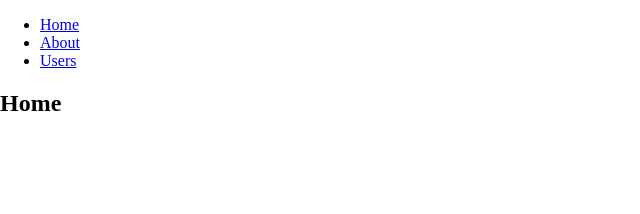
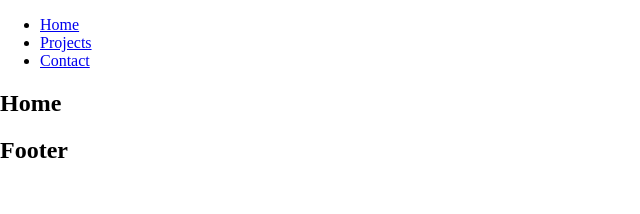
Before and after one commit to Guilherme-Monte/Portifolio-Page, a React (Create React App) app in the folder frontend/: page / in a window 1280 px wide. Shown: the top 214 px of the page, without its empty margins (0-640 px from the left). Built offline with nearby package versions, Linux system fonts and the light colour scheme.

Commit message:
Setting up the code for futher development

```diff
--- a/frontend/src/App.js
+++ b/frontend/src/App.js
@@ -18,25 +18,31 @@ function App() {
               <Link to="/">Home</Link>
             </li>
             <li>
-              <Link to="/about">About</Link>
+              <Link to="/projects">Projects</Link>
             </li>
             <li>
-              <Link to="/users">Users</Link>
+              <Link to="/contact">Contact</Link>
             </li>
           </ul>
         </nav>
 
         <Switch>
-          <Route path="/about">
-            <About />
+          <Route path="/projects">
+            <Projects />
           </Route>
-          <Route path="/users">
-            <Users />
+          <Route path="/contact">
+            <Contact />
           </Route>
+          {/* o path "/" tem que ser o último para funcionar */}
           <Route path="/">
+            {/* Hero section e about me juntos
+                Posso combinar os dois num componente
+                Main = Hero + About */}
             <Home />
           </Route>
         </Switch>
+
+        <h2>Footer</h2>
       </div>
     </Router>
   );
@@ -46,12 +52,12 @@ function Home() {
   return <h2>Home</h2>;
 }
 
-function About() {
-  return <h2>About</h2>;
+function Projects() {
+  return <h2>Projects</h2>;
 }
 
-function Users() {
-  return <h2>Users</h2>;
+function Contact() {
+  return <h2>Contact</h2>;
 }
 
 export default App;
```
